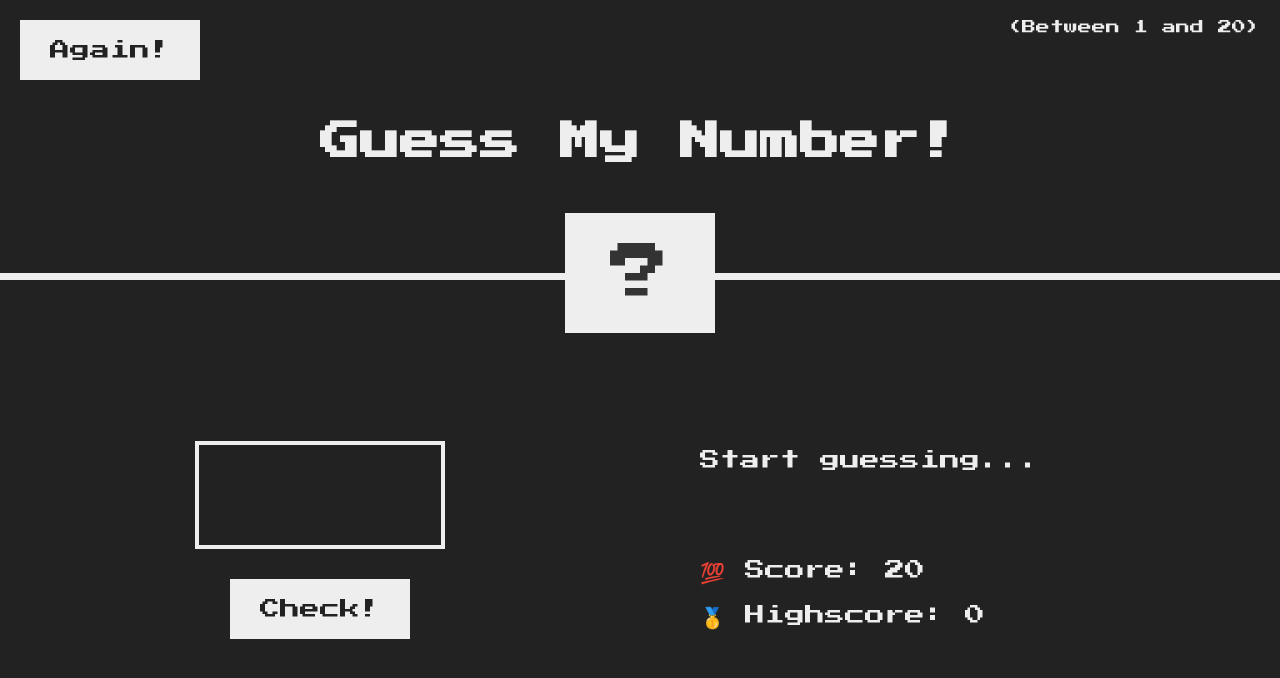
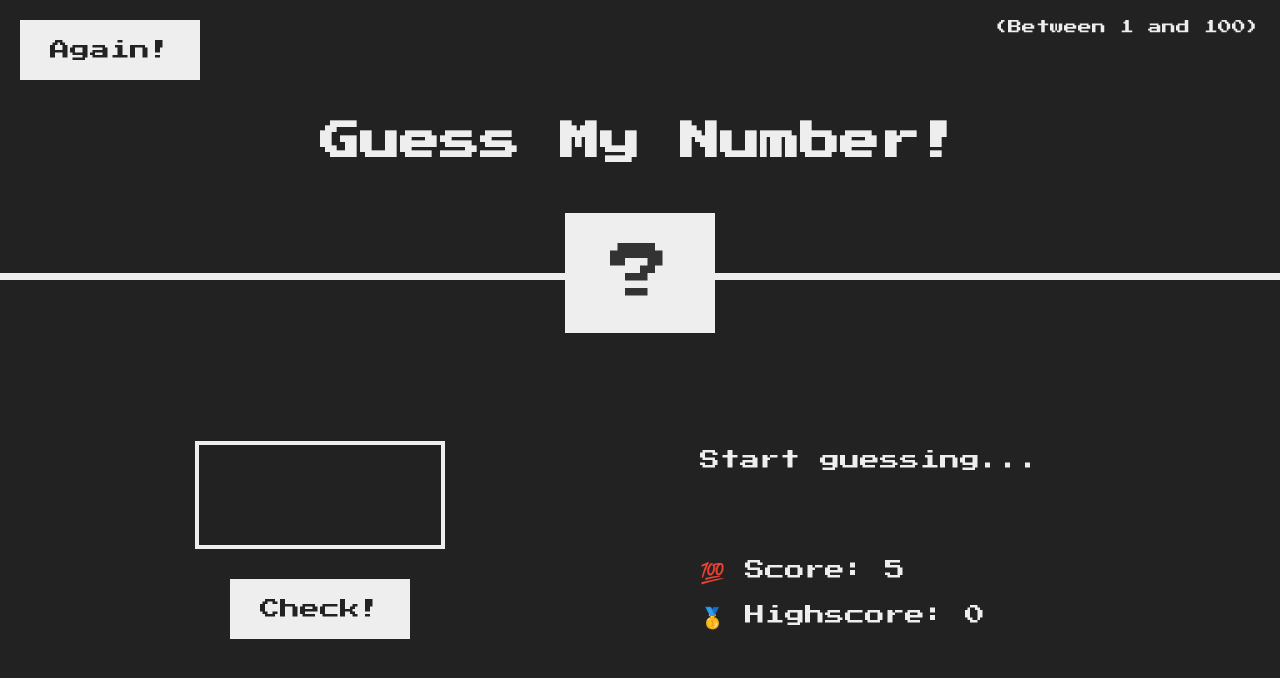
Before and after one commit to Ali-AlDhamen/Guess-game, a plain HTML site: page index.html in a window 1280 px wide. Drawn offline with Linux system fonts and the light colour scheme.

Commit message:
Update index.html

```diff
--- a/index.html
+++ b/index.html
@@ -10,7 +10,7 @@
   <body>
     <header>
       <h1 class="heado">Guess My Number!</h1>
-      <p class="between">(Between 1 and 20)</p>
+      <p class="between">(Between 1 and 100)</p>
       <button class="btn again">Again!</button>
       <div class="number">?</div>
     </header>
@@ -21,7 +21,7 @@
       </section>
       <section class="right">
         <p class="message">Start guessing...</p>
-        <p class="label-score">💯 Score: <span class="score">20</span></p>
+        <p class="label-score">💯 Score: <span class="score">5</span></p>
         <p class="label-highscore">
           🥇 Highscore: <span class="highscore">0</span>
         </p>
```
